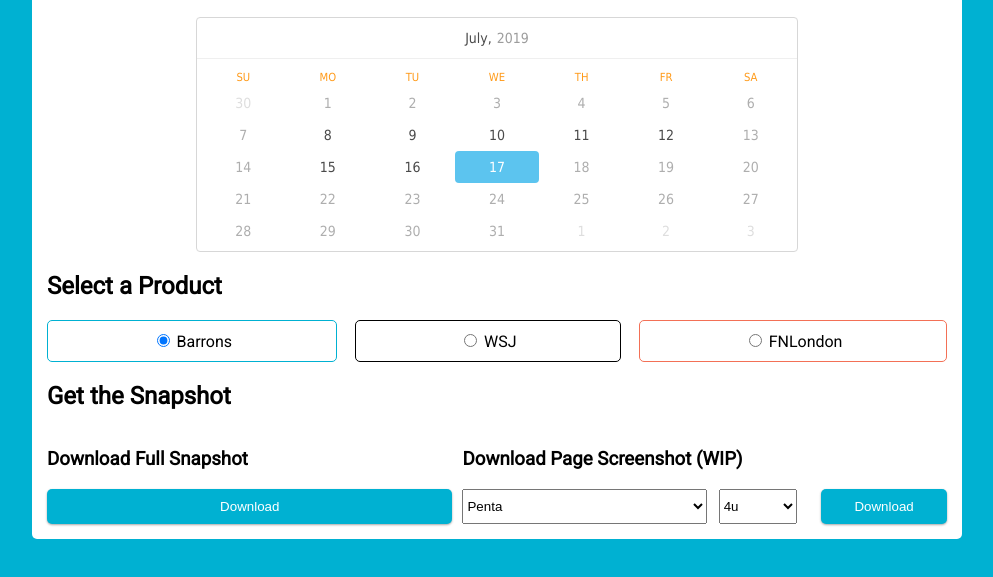
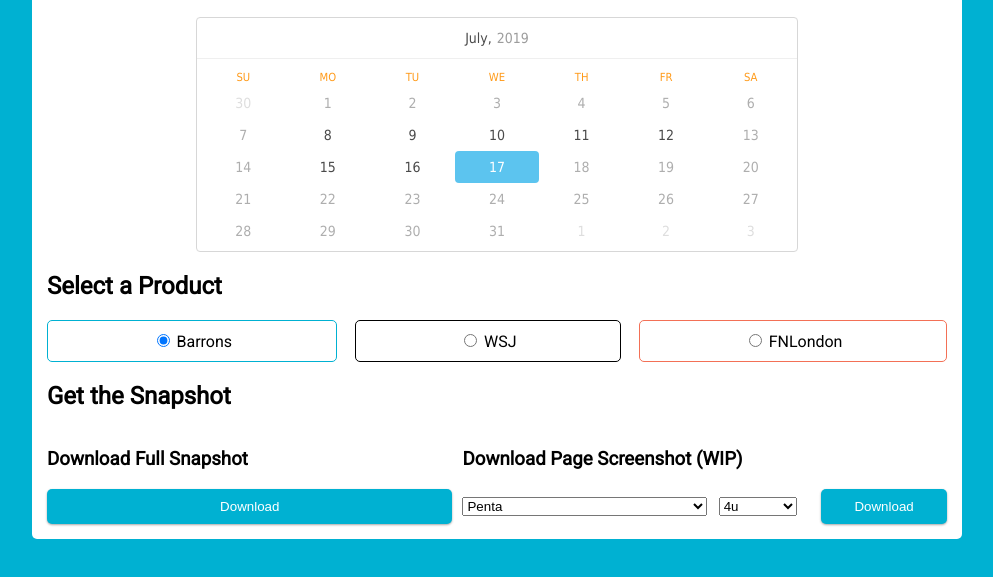
Before and after one commit to blabel3/snapshots, a website: page public/index.html in a window 1280 px wide. Shown: the part 135-712 px from the top of the page, without its empty margins (143-1136 px from the left). Drawn offline with nearby package versions, Linux system fonts and the light colour scheme.

Commit message:
Centered select drop downs for the viewshot

```diff
--- a/public/index.html
+++ b/public/index.html
@@ -65,7 +65,7 @@
                         <option value="12u">12u</option>
                         <option value="16u">16u</option>
                     </select>
-                    <button class="download" onclick="downloadScreenshot()" style="flex-grow: 2; ">Download</button-->
+                    <button class="download" onclick="downloadScreenshot()" style="flex-grow: 2; ">Download</button>
                 </div>
             </div>
 
--- a/public/style.css
+++ b/public/style.css
@@ -67,6 +67,11 @@
     cursor: pointer;
 }
 
+select {
+    margin: 8px 0px;
+    height: 100%;
+}
+
 #pages {
     flex-grow: 4;
     margin-right:2.5%;
```
